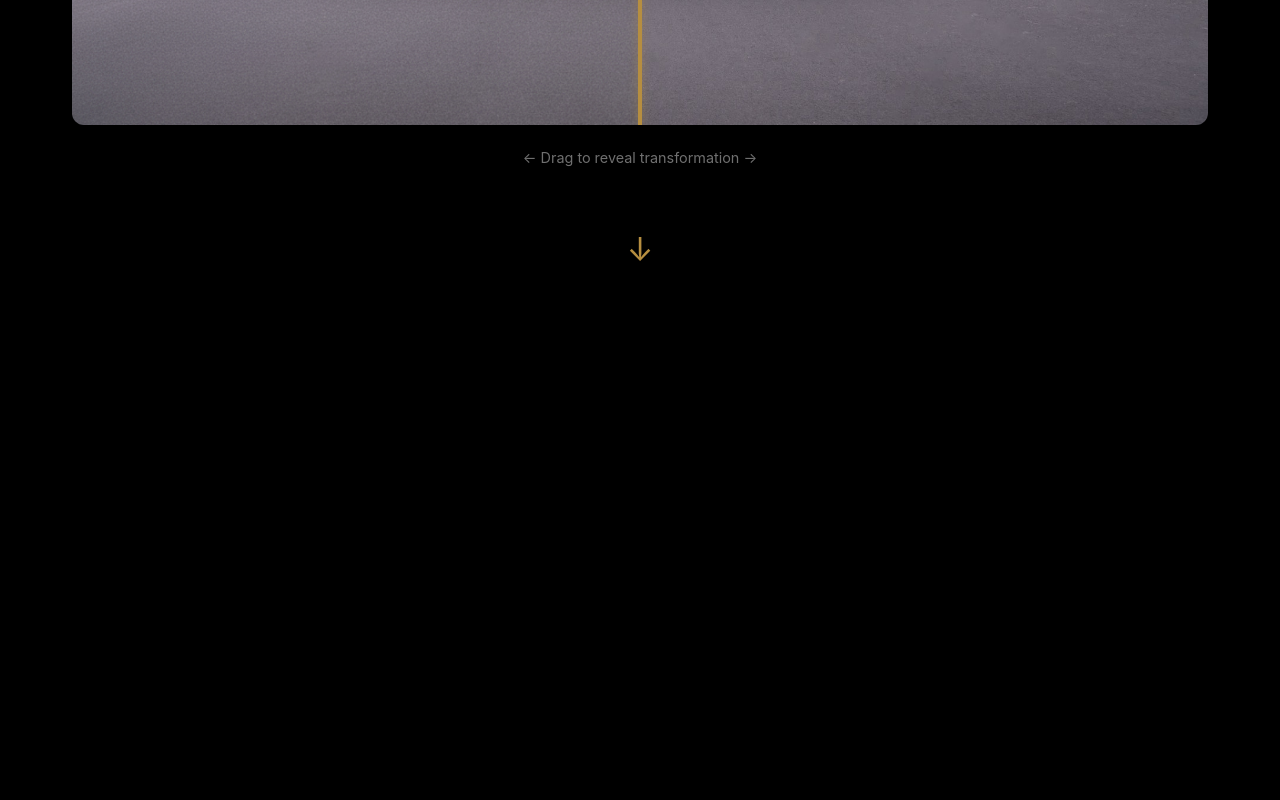
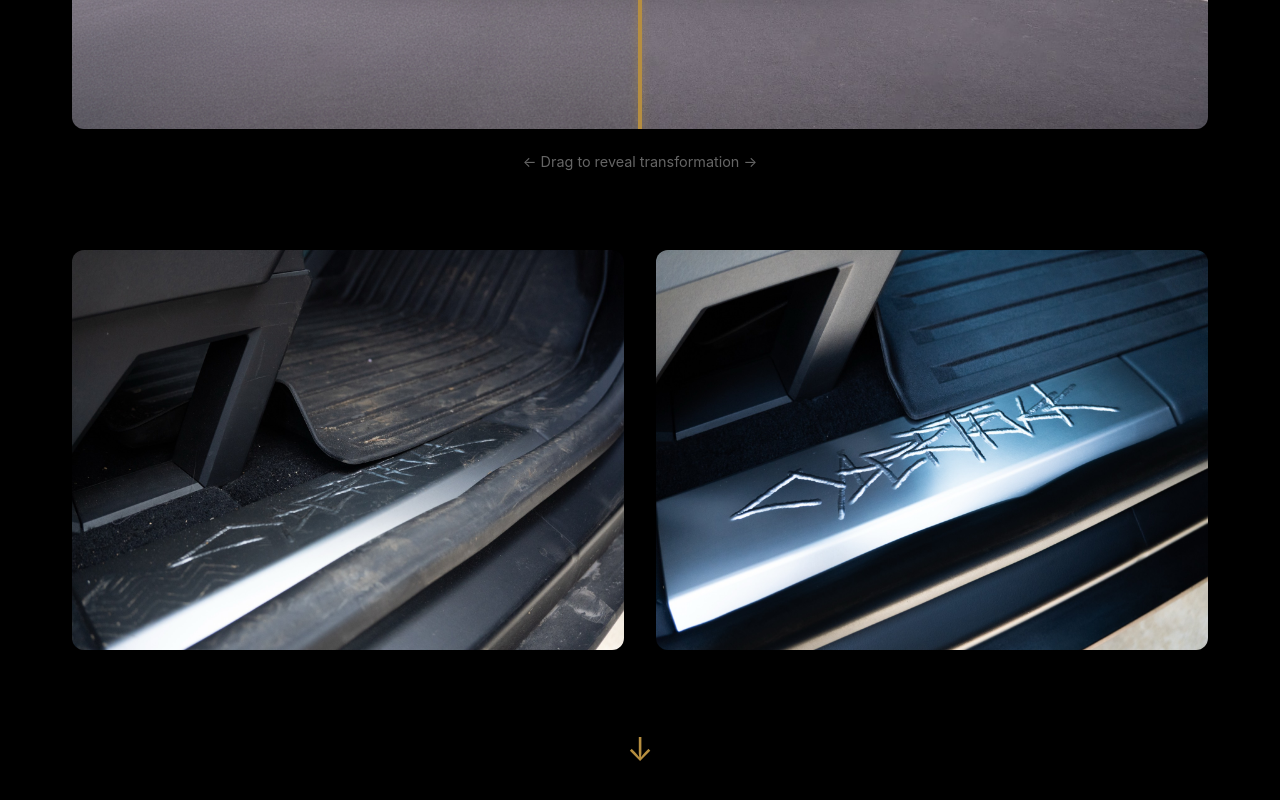
Before and after one commit to kevinjoejaisingh/Freedle-Cleans, a React (Vite) app: page /#/ in a window 1280 px wide. Shown: the part 986-1786 px from the top of the page. Before the commit the page ends 1319 px from the top, so only its background shows below. Built offline with nearby package versions, Linux system fonts and the light colour scheme.

Commit message:
Switch to BrowserRouter for custom domain

```diff
--- a/src/App.jsx
+++ b/src/App.jsx
@@ -1,4 +1,4 @@
-import { HashRouter as Router, Routes, Route } from 'react-router-dom'
+import { BrowserRouter as Router, Routes, Route } from 'react-router-dom'  // Change back to BrowserRouter
 import Header from './components/Header'
 import Home from './pages/Home'
 import ServicesPage from './pages/ServicesPage'
--- a/src/components/Hero.css
+++ b/src/components/Hero.css
@@ -2,13 +2,13 @@
   min-height: 100vh;
   display: flex;
   flex-direction: column;
-  padding-top: 100px; /* Space for fixed header */
+  padding-top: 120px;
   padding-bottom: 2rem;
 }
 
 .hero-content {
   text-align: center;
-  padding: 3rem 2rem;
+  padding: 3rem 2rem 2rem 2rem;
   max-width: 1200px;
   margin: 0 auto;
 }
@@ -47,6 +47,23 @@
   }
 }
 
+.detail-gallery {
+  display: grid;
+  grid-template-columns: 1fr 1fr;
+  gap: 2rem;
+  max-width: 1200px;
+  margin: 3rem auto;
+  padding: 0 2rem;
+}
+
+.detail-gallery img {
+  width: 100%;
+  height: 400px;
+  object-fit: cover;
+  border-radius: 12px;
+  box-shadow: 0 10px 40px rgba(0, 0, 0, 0.5);
+}
+
 @media (max-width: 768px) {
   .hero {
     padding-top: 80px;
@@ -63,6 +80,15 @@
   .hero-content p {
     font-size: 1.2rem;
   }
+
+  .detail-gallery {
+    grid-template-columns: 1fr;
+    gap: 1rem;
+  }
+
+  .detail-gallery img {
+    height: 300px;
+  }
 }
 
 @media (max-width: 480px) {
--- a/src/components/Hero.jsx
+++ b/src/components/Hero.jsx
@@ -1,5 +1,7 @@
 import './Hero.css'
 import BeforeAfter from './BeforeAfter'
+import detailImg1 from '../assets/images/_DSC2036.jpg'
+import detailImg2 from '../assets/images/_DSC2336.jpg'
 
 function Hero() {
   return (
@@ -9,6 +11,12 @@ function Hero() {
         <p>Where craftsmanship meets excellence</p>
       </div>
       <BeforeAfter />
+
+      <div className="detail-gallery">
+        <img src={detailImg1} alt="Detail work close-up" />
+        <img src={detailImg2} alt="Detail work close-up" />
+      </div>
+
       <div className="scroll-indicator">
         <div>↓</div>
       </div>
```
Also changed, not shown: src/assets/images/_DSC2036.jpg, src/assets/images/_DSC2336.jpg.
